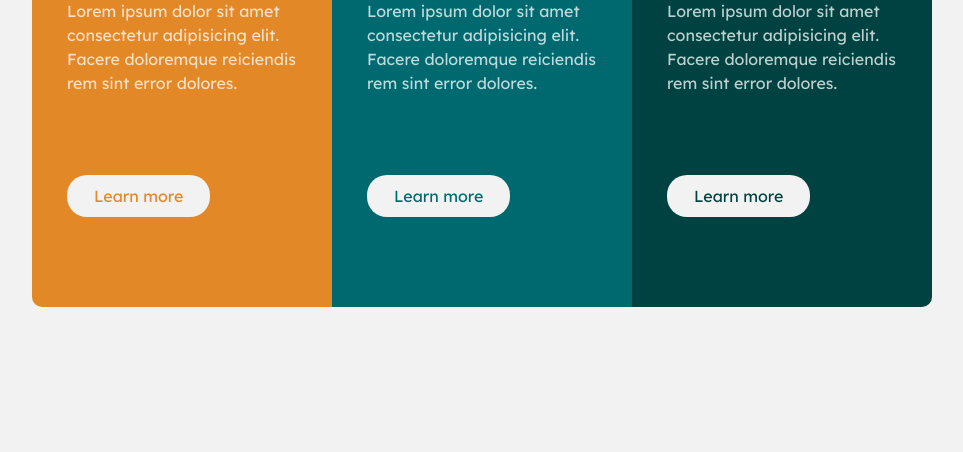
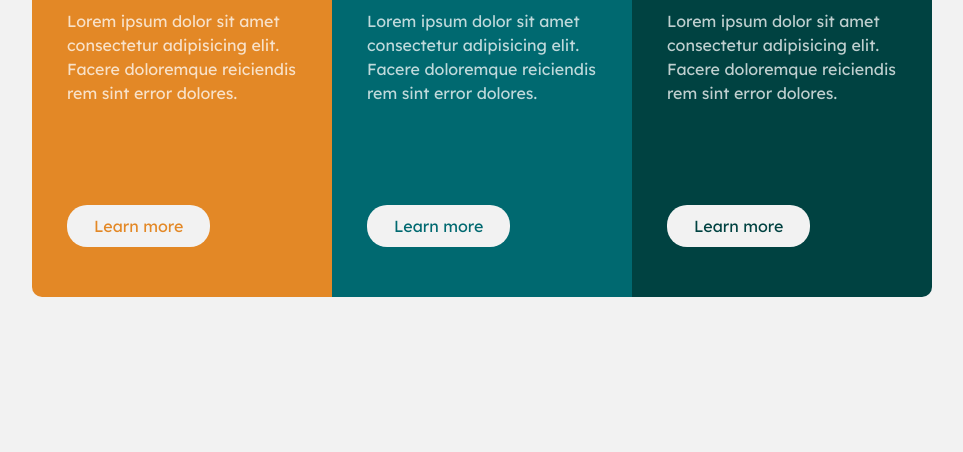
Before and after one commit to MonaElshikh/column-preview-card-component, a plain HTML site: page index.html in a window 1280 px wide. Shown: the part 348-800 px from the top of the page, without its empty margins (158-1121 px from the left). Drawn offline with Linux system fonts and the light colour scheme.

Commit message:
adjust columns size-2

```diff
--- a/css/columns-card.css
+++ b/css/columns-card.css
@@ -20,7 +20,7 @@ body {
   margin: 100px auto;
 }
 .columns-card .column {
-  padding: 70px 35px;
+  padding: 70px 35px 30px;
   width: 300px;
 }
 .columns-card .column:nth-child(1) {
@@ -53,7 +53,7 @@ body {
 .columns-card .column > a {
   display: inline-block;
   padding: 10px 25px;
-  margin: 60px 0 20px;
+  margin: 80px 0 20px;
   text-decoration: none;
   text-align: center;
   border-radius: 20px;
```
